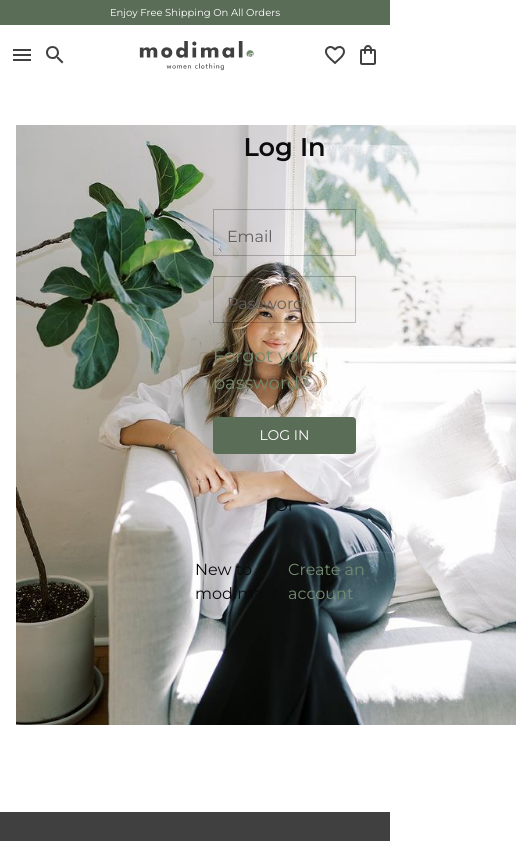
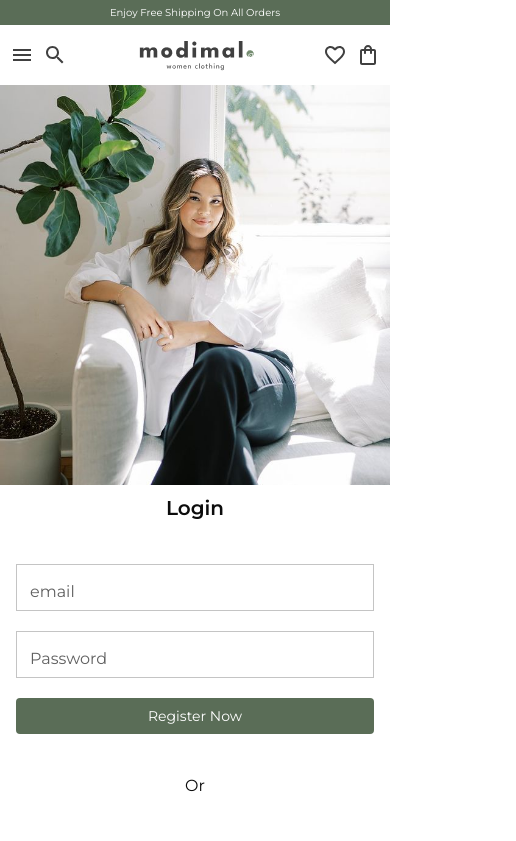
Before and after one commit to itsnooshin/E-commerce-clothing-women, a Next.js app: page /login in a window 390 px wide. Shown: the top 841 px of the page, 516 px wide, since content can reach past the window. Built offline with nearby package versions, Linux system fonts and the light colour scheme.

Commit message:
feat : add responsive to login page

```diff
--- a/src/components/aut/FormLogin.tsx
+++ b/src/components/aut/FormLogin.tsx
@@ -13,6 +13,8 @@ import Link from "next/link";
 import { useState } from "react";
 import { yupResolver } from "@hookform/resolvers/yup";
 import { error } from "console";
+import FormFieldRegister from "../layout/FormFieldRegister";
+import FormFieldLogin from "../layout/FormFieldLogin";
 
 interface FormValues {
   email: string;
@@ -45,9 +47,6 @@ function LoginAccount() {
     resolver: yupResolver(validationSchema),
   });
 
-  //  const onSubmit: SubmitHandler<FormValues> = (data) => {
-
-  // };
   async function onSubmit(dataForm: FormValues) {
     try {
       const { email, password } = dataForm;
@@ -60,7 +59,7 @@ function LoginAccount() {
       });
       if (res.status === 200) {
         console.log("login successful ");
-        localStorage.setItem('username' , email);
+        localStorage.setItem("username", email);
       }
       if (res.status === 401) {
         console.log("Registration is faild");
@@ -71,8 +70,15 @@ function LoginAccount() {
   }
 
   return (
+    <>
       <Container>
-      <Box sx={{ mb: 10, mt: 5 }}>
+        <Box
+          sx={{
+            mb: 10,
+            mt: 5,
+            display: { xs: "none", sm: "none", md: "block" },
+          }}
+        >
           <Grid container>
             <Grid item xs={6} md={6}>
               <Image
@@ -86,7 +92,11 @@ function LoginAccount() {
             <Grid item xs={6} md={6}>
               <Box>
                 <Stack alignItems={"center"} gap={5}>
-                <Typography fontWeight="600" variant="h5" fontFamily="inherit">
+                  <Typography
+                    fontWeight="600"
+                    variant="h5"
+                    fontFamily="inherit"
+                  >
                     Log In
                   </Typography>
                   <Box
@@ -171,6 +181,63 @@ function LoginAccount() {
           </Grid>
         </Box>
       </Container>
+
+      <Box
+        sx={{
+          display: { xs: "block", sm: "block", md: "none" },
+          pb: { xs: 3 },
+        }}
+      >
+        <Image
+          src={imageLogin}
+          width={300}
+          height={400}
+          style={{ objectFit: "cover", width: "100%" }}
+          alt="image for banner"
+        />
+        <Container>
+          <Stack gap={5}>
+            <Typography
+              fontWeight="600"
+              textAlign="center"
+              variant="h6"
+              fontFamily="inherit"
+            >
+              Login
+            </Typography>
+            <Box
+              sx={{
+                display: "flex",
+                gap: "20px",
+
+                flexDirection: "column",
+              }}
+            >
+              <FormFieldLogin
+                onSubmit={handleSubmit(onSubmit)}
+                errors={errors}
+                control={control}
+              />
+            </Box>
+            <Typography textAlign={"center"}>Or</Typography>
+            {/* social medias */}
+
+            <Box
+              sx={{
+                display: "flex",
+                gap: "9px",
+                justifyContent: "center",
+              }}
+            >
+              <Typography>New to modimal? </Typography>
+              <Link href="/register" style={{ color: "#748C70" }}>
+                Create An Account
+              </Link>
+            </Box>
+          </Stack>
+        </Container>
+      </Box>
+    </>
   );
 }
 
--- /dev/null
+++ b/src/components/layout/FormFieldLogin.tsx
@@ -0,0 +1,72 @@
+import { TextField } from "@mui/material";
+import { PropsWithChildren } from "react";
+import { Controller, SubmitHandler, FieldErrors } from "react-hook-form";
+import { Control } from "react-hook-form";
+import { Button } from "@mui/material";
+
+interface FormInput {
+  email: string;
+  password: string;
+}
+interface FormFields {
+  onSubmit: () => Promise<void>;
+  errors: FieldErrors<FormInput>;
+  control: Control<FormInput>;
+}
+
+function FormFieldLogin(props: PropsWithChildren<FormFields>) {
+  const { onSubmit, control, errors } = props;
+  return (
+    <form
+      style={{
+        display: "flex",
+        flexDirection: "column",
+        gap: "20px",
+      }}
+      noValidate
+      onSubmit={onSubmit}
+    >
+      <Controller
+        name="email"
+        control={control}
+        render={({ field: { onChange, value } }) => (
+          <TextField
+            value={value}
+            label="email"
+            type="email"
+            onChange={onChange}
+            error={Boolean(errors.email)}
+            helperText={errors.email?.message}
+          />
+        )}
+      />
+      <Controller
+        name="password"
+        control={control}
+        render={({ field: { onChange, value } }) => (
+          <TextField
+            value={value}
+            label="Password"
+            type="password"
+            onChange={onChange}
+            error={Boolean(errors.password)}
+            helperText={errors.password?.message}
+          />
+        )}
+      />
+      <Button
+        type="submit"
+        sx={{
+          color: "#fff",
+          backgroundColor: "#5A6D57",
+          textTransform: "capitalize",
+          "&:hover": { backgroundColor: "#5A6D57" },
+        }}
+      >
+        Register Now
+      </Button>
+    </form>
+  );
+}
+
+export default FormFieldLogin;
```
Also changed, not shown: src/components/aut/FormRegister.tsx (+1 -11 lines). Lines whose indentation alone changed are shown as unchanged.
